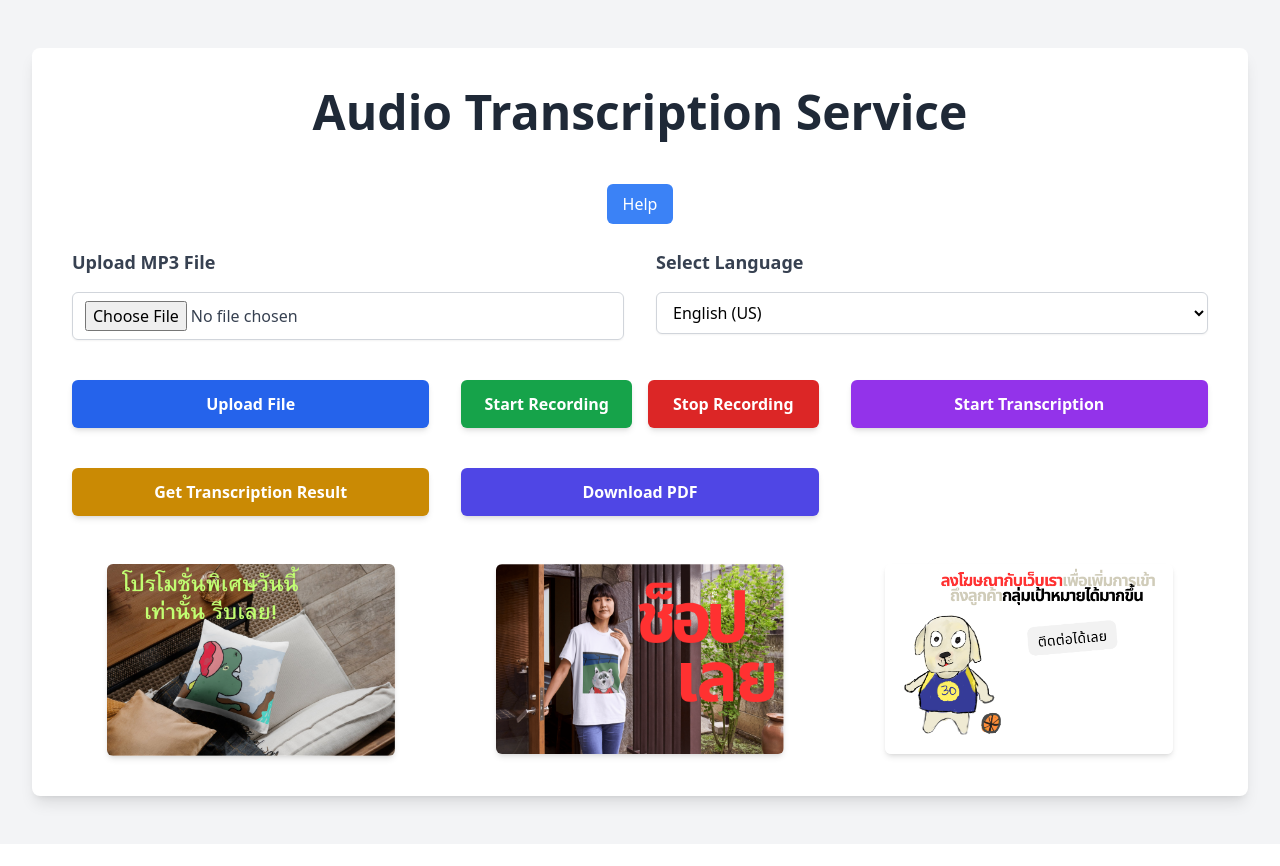
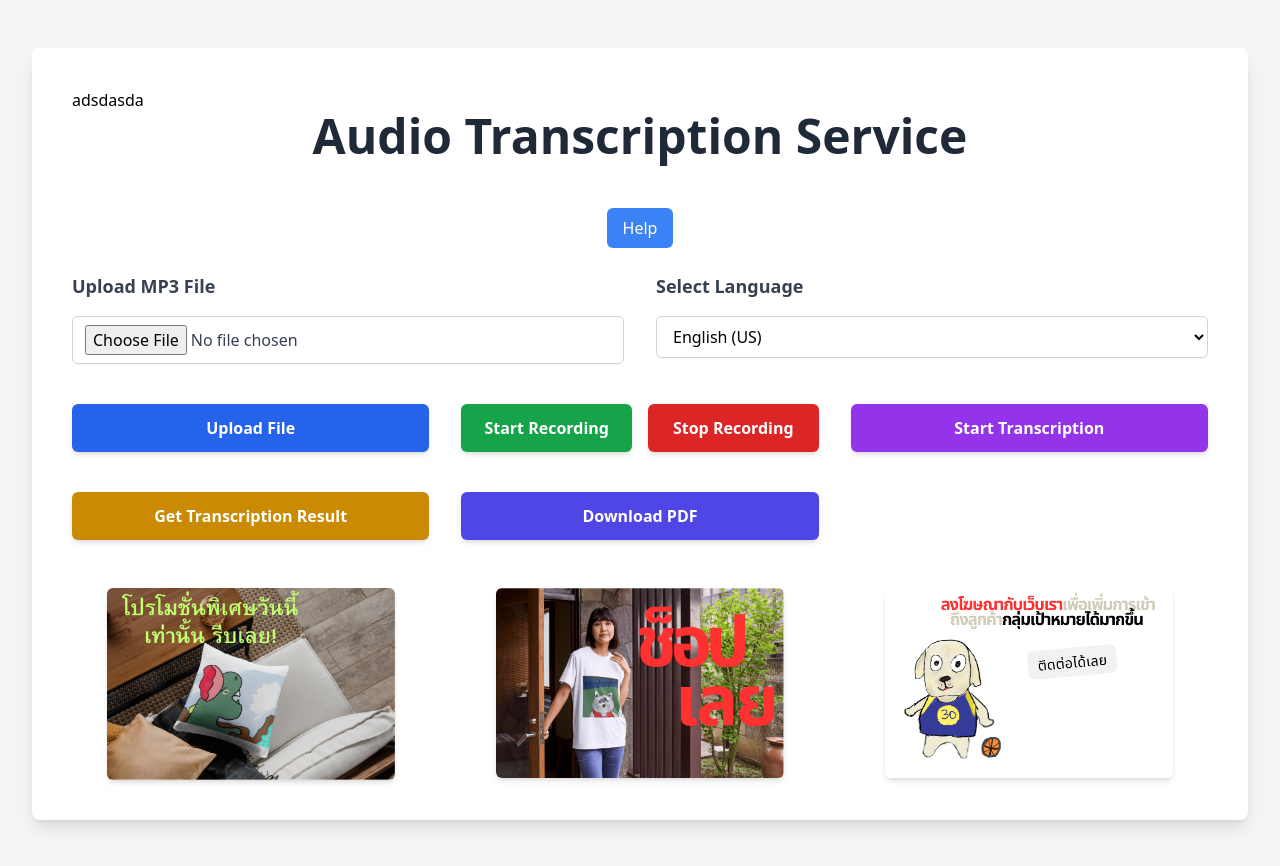
Before and after one commit to SarayutBz/AWS_Transribe2, a Vue app: page / in a window 1280 px wide. Before the commit the page ends 844 px from the top, so only its background shows below. Built offline with nearby package versions, Linux system fonts and the light colour scheme.

Commit message:
dasdas
dasdasdas

Co-Authored-By: Wongsaphat Nakmuang <142575433+Bee34949@users.noreply.github.com>

```diff
--- a/src/App.vue
+++ b/src/App.vue
@@ -1,7 +1,7 @@
 <template>
   <div class="min-h-screen bg-gray-100 py-12 px-6 lg:px-8">
     <div class="max-w-7xl mx-auto bg-white rounded-lg shadow-lg p-10">
-      <!-- Header -->
+    <h3>adsdasda</h3>
       <h1 class="text-5xl font-extrabold text-gray-800 text-center mb-12">
         Audio Transcription Service
       </h1>
```
